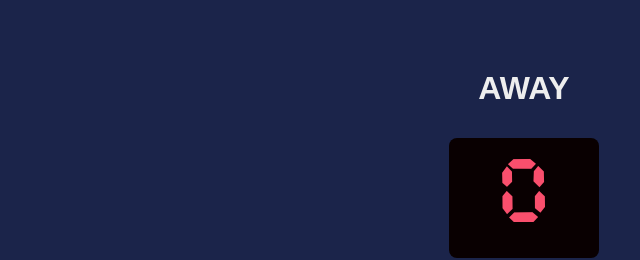
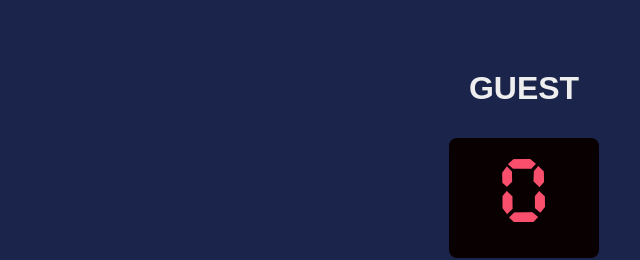
Before and after one commit to duaarajat/Basketball-Scoreboard, a plain HTML site: page index.html in a window 1280 px wide. Shown: the top 260 px of the page, 436-1076 px from the left. Drawn offline with Linux system fonts and the light colour scheme.

Commit message:
Updated score header to initial names

```diff
--- a/index.html
+++ b/index.html
@@ -15,7 +15,7 @@
             </div>
 
             <div class="team-column">
-                <h1><b>AWAY</b></h1>
+                <h1><b>GUEST</b></h1>
                 <div class="score score-font" id="scoreGuest-el">0</div>
                 <div class="score-btn">
                     <button class="score-style" onclick="addOneToGuest()">+1</button>
```
